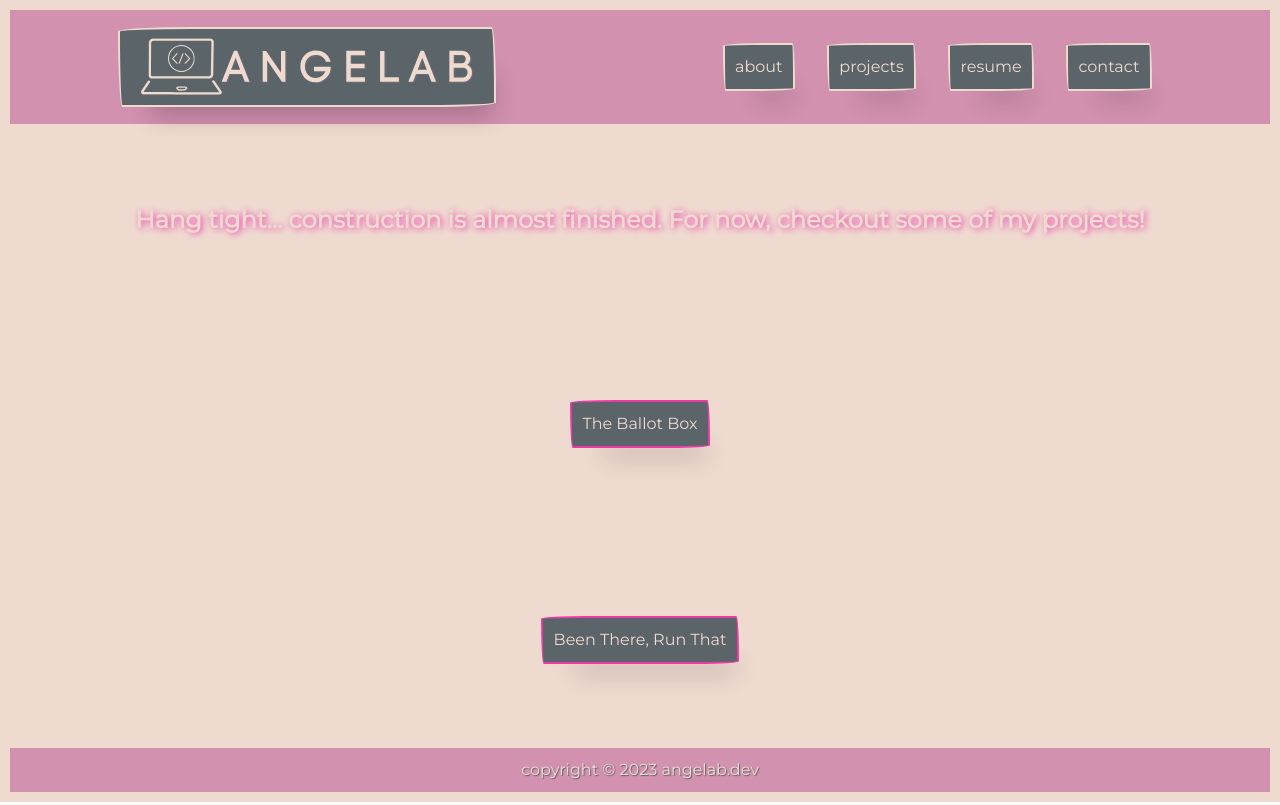
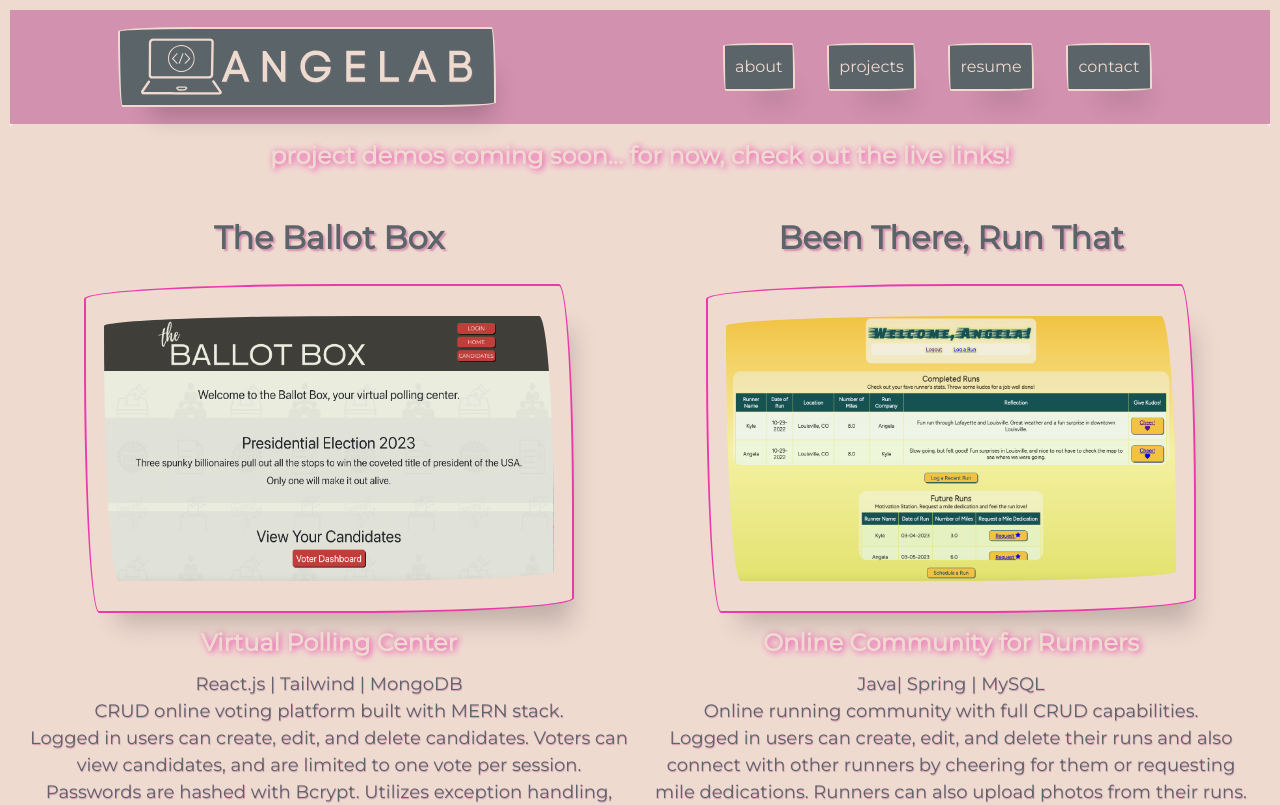
Before and after one commit to angela-bereski/portfolio, a React (Create React App) app in the folder client/: page /projects in a window 1280 px wide. Shown: the top 805 px of the page. Built offline with nearby package versions, Linux system fonts and the light colour scheme.

Commit message:
projectsPage

```diff
--- a/client/src/Projects.css
+++ b/client/src/Projects.css
@@ -14,3 +14,58 @@
     color: #efdad0;
     text-shadow: 2px .5px 6px #ec3aab;
 }
+
+.title333 {
+    font-size: large;
+    font-weight: 500;
+    color: #5b6468;
+    text-shadow: .5px 1px 1px #d291af;
+}
+
+.title444 {
+    font-size: large;
+    font-weight: 500;
+    color: #5b6468;
+    text-shadow: 2px 2px 2px #d291af;
+}
+
+.title555 {
+    font-size: xx-large;
+    font-weight: 600;
+    color: #5b6468;
+    text-shadow: 2px 2px 2px #d291af;
+}
+
+.leftSideProj, .rightSideProj {
+    margin: 1em 0em;
+    display: flex;
+    flex-direction: column;
+    text-align: center;
+    padding: 10px;
+    flex: 2;
+}
+
+.projPhoto {
+    height: 275px;
+    width: 450px;
+    border-radius: 15px 225px 255px 15px 15px 255px 225px 15px;
+    border-bottom-left-radius: 15px 255px;
+    border-bottom-right-radius: 225px 15px;
+    border-top-left-radius: 255px 15px;
+    border-top-right-radius: 15px 225px;
+    margin: 1px 10px
+}
+
+@media (max-width: 767px){
+
+    .projPhoto {
+        width: 250px;
+        height: 172px;
+    }
+
+    .projPage {
+        display: flex;
+        flex-direction: column;
+    }
+
+  }
--- a/client/src/Skills.css
+++ b/client/src/Skills.css
@@ -114,10 +114,14 @@
 
 @media (max-width: 767px){
 
-    .docu {
-        width: 250px;
-        height: 172px;
+    .react-pdf__Page__canvas {
+        margin: 0 auto;
+        width: 80% !important;
+        height: 100% !important;
     }
 
-
+    .skillsMain, .leftSide, .rightSide {
+        display: flex;
+        flex-direction: column;
+    }
 }
--- a/client/src/components/Projects.jsx
+++ b/client/src/components/Projects.jsx
@@ -1,14 +1,41 @@
 import React from 'react'
 import '../Projects.css'
 import buttonSound from '../assets/mixkit-cool-interface-click-tone-2568.wav'
+import ballotBox from '../assets/BallotBox.png'
+import beenThere from '../assets/BeenThereRunThat.png'
 const Projects = () => {
     const audio = new Audio(buttonSound)
 
   return (
-    <div className='projectsMain'>
-        <span className='title222'>Hang tight... construction is almost finished. For now, checkout some of my projects!</span>
-        <button className="navButtonHome" onClick={()=> {audio.play()} }><a href="http://100.26.160.109/">The Ballot Box</a></button>
-        <button className="navButtonHome" onClick={()=> {audio.play()} }><a href="http://100.25.77.155/">Been There, Run That</a></button>
+    <div className='projectsMain flex p-1 justify-around flex-wrap rounded'>
+        <span className='title222'>project demos coming soon... for now, check out the live links!</span>
+        <div className='projPage flex-row flex p-1 lg:flex-row md:flex-col sm:flex-col xs:flex-col justify-around flex-wrap rounded'>
+            <div className='leftSideProj flex-row flex p-1 justify-around flex-wrap rounded'>
+                <p className='title555'>The Ballot Box</p>
+                <div className='toolScroll flex-row flex p-1 justify-around flex-wrap rounded'>
+                  <a href="http://100.26.160.109/"><img className='projPhoto' src={ballotBox} alt="screen shot of the Ballot Box App" /></a>
+                </div>
+                <div className='projWords'>
+                    <p className='title222'>Virtual Polling Center</p>
+                    <p className='title333'>React.js | Tailwind | MongoDB<br/>CRUD online voting platform built with MERN stack.<br/>Logged in users can create, edit, and delete candidates. Voters can view candidates, and are limited to one vote per session. Passwords are hashed with Bcrypt. Utilizes exception handling, promises, and RESTful APIs. Deployed with AWS.
+</p>
+                    <p className='title333'>Elect wisely.</p>
+                </div>
+                <button className="navButtonHome" onClick={()=> {audio.play()} }><a href="http://100.26.160.109/">The Ballot Box</a></button>
+        </div>
+        <div className='rightSideProj flex-row flex p-1 justify-around flex-wrap rounded'>
+          <p className='title555'>Been There, Run That</p>
+                <div className='toolScroll flex-row flex p-1 justify-around flex-wrap rounded'>
+                  <a href="http://100.25.77.155/"><img className='projPhoto' src={beenThere} alt="screen shot of Been There, Run That App" /></a>
+                </div>
+                <div className='projWords'>
+                    <p className='title222'>Online Community for Runners</p>
+                    <p className='title333'>Java| Spring | MySQL<br/>Online running community with full CRUD capabilities.<br/>Logged in users can create, edit, and delete their runs and also connect with other runners by cheering for them or requesting mile dedications. Runners can also upload photos from their runs. Passwords are hashed with Bcrypt. Deployed with AWS.</p>
+                    <p className='title333'>Get your run on.</p>
+                </div>
+                <button className="navButtonHome" onClick={()=> {audio.play()} }><a href="http://100.25.77.155/">Been There, Run That</a></button>
+            </div>
+        </div>
     </div>
   )
 }
--- a/client/src/components/Resume.jsx
+++ b/client/src/components/Resume.jsx
@@ -74,7 +74,7 @@ const Resume = () => {
           </button>
         </div>
       </div>
-      <div className='rightSide'>
+      <div className='rightSide '>
         <div className='toolScroll flex lg:flex-col md:flex-row'>
           <span className='title55'>Technical Skills</span>
             <div className='logos'>
```
Also changed, not shown: client/src/assets/BallotBox.png (added), client/src/assets/BeenThereRunThat.png (added).
